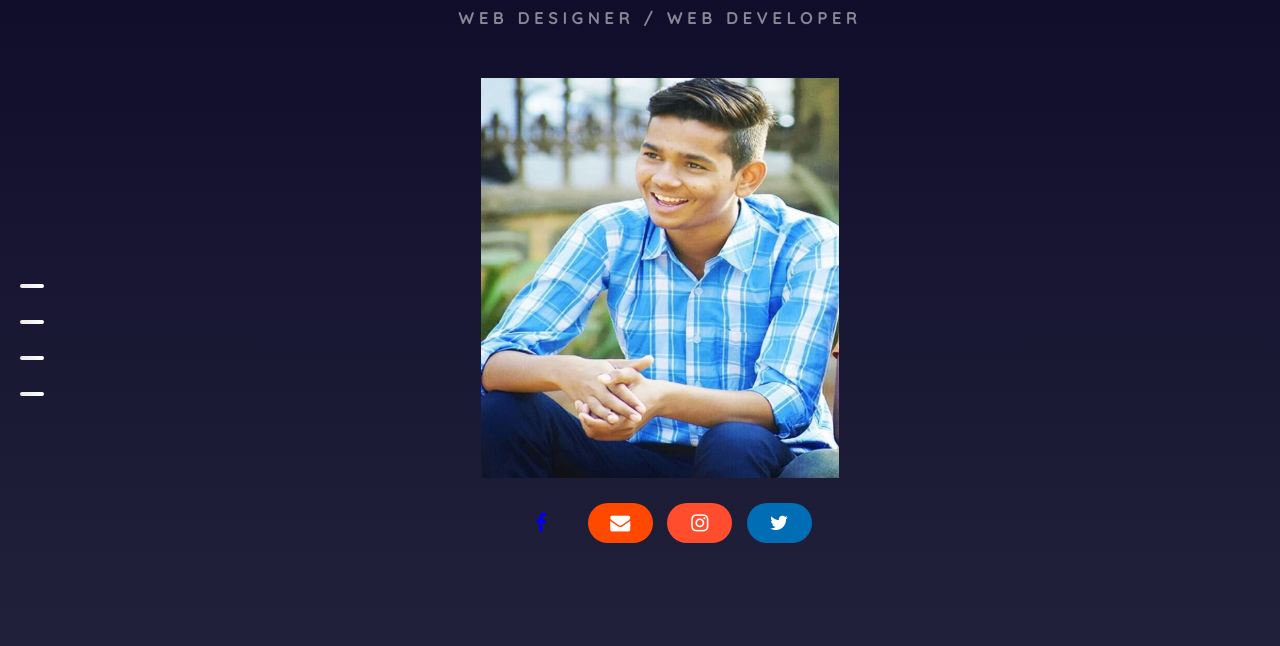
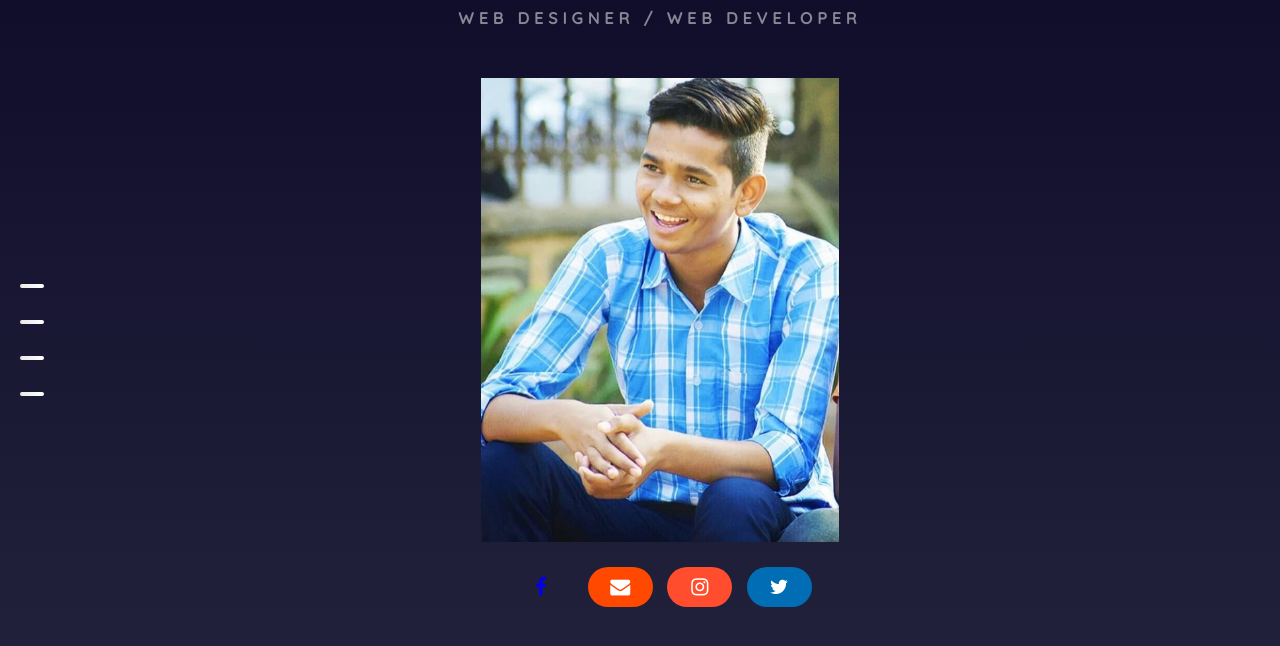
Before and after one commit to Prajapatitejas/Prajapatitejas, a plain HTML site: page index.html in a window 1280 px wide. Shown: the part 52-698 px from the top of the page. Drawn offline with nearby package versions, Linux system fonts and the light colour scheme.

Commit message:
Update index.html

```diff
--- a/index.html
+++ b/index.html
@@ -35,7 +35,7 @@
 	<div id="Home" class="tabcontent">
 		<h3 data-aos="slide-down"  data-aos-delay="300">Prajapati Tejas</h3>
 		<p class="tag">Web Designer / Web Developer</p>
-		<img src="/images/tpr.JPG" width="auto" height="400" class=" center" data-aos="zoom-in" data-aos-delay="1000" image sizes="20">
+		<img src="/images/tpr.JPG" class=" center" data-aos="zoom-in" data-aos-delay="1000" image sizes="20">
 		<div class="icon center">
 			<a href="https://www.facebook.com/tejaskumar.prajapati.77" class="fa fa-facebook" title="Connect with me"  data-aos="slide-right" data-aos-delay="2000"></a>
 			<a href="mailto:tejasprajapati567@gmail.com" class="fa fa-envelope" title="Mail me"  data-aos="fade-left" data-aos-delay="2500"></a>
```
